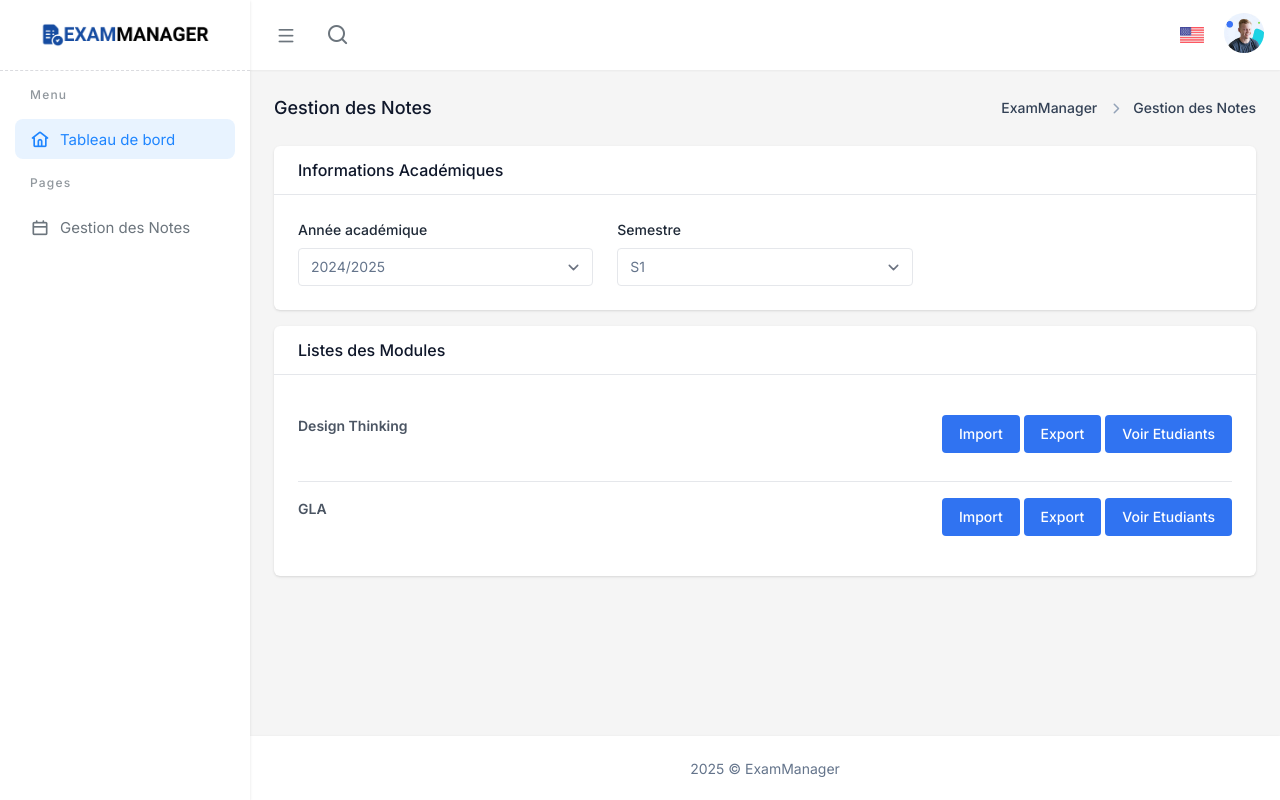
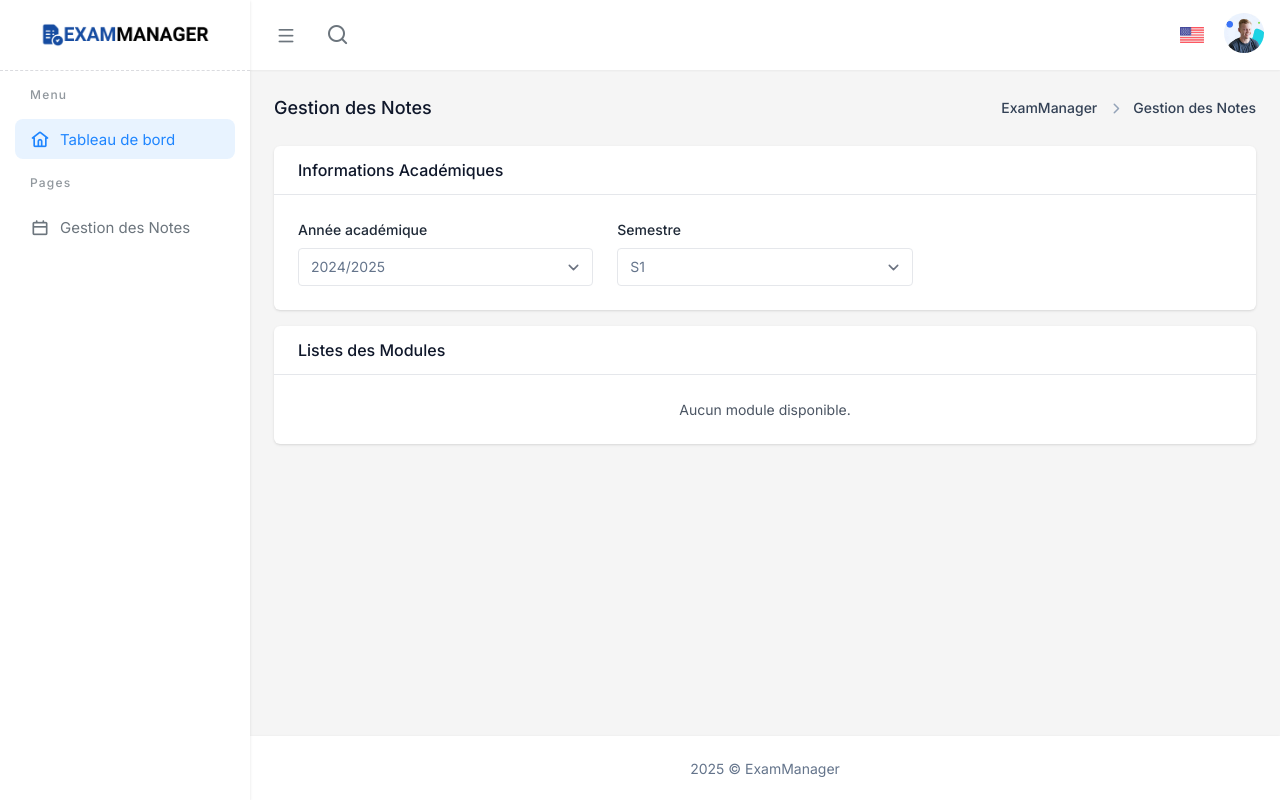
Before and after one commit to ouchgoutmohamed/App_Gestion_Des_examens, a CodeIgniter 4 app: the page made by app/Views/professor/grades_management.php in a window 1280 px wide. Run offline with PHP 8.4 and a stand-in for CodeIgniter, Linux system fonts and the light colour scheme; the template is opened without the code that fills it, so the values that code supplies are empty; some libraries are stand-ins or nearby versions; some web fonts are replaced.

Commit message:
Display Courses in grades_management page

```diff
--- a/app/Views/professor/grades_management.php
+++ b/app/Views/professor/grades_management.php
@@ -93,44 +93,37 @@
                             <div class="px-6" data-simplebar style="max-height: 304px;">
                                 <div class="space-y-3 divide-y divide-gray-200 dark:divide-gray-700">
 
-                                        <!-- Grade 2 -->
+                                    <?php if (!empty($courses)): ?>
+                                        <?php foreach ($courses as $course): ?>
                                             <div class="flex items-center py-4">
                                                 <div class="w-full overflow-hidden">
-                                                <div class="flex justify-between">
-                                                    <div class="flex justify-between">
-                                                        <h5 class="font-semibold text-gray-600 dark:text-gray-400">Design Thinking</h5>
-                                                    </div>
-                                                    <div>
+                                                    <div class="flex justify-between items-center">
+                                                        <!-- Course Title -->
+                                                        <h5 class="font-semibold text-gray-600 dark:text-gray-400">
+                                                            <?= esc($course['title']); ?>
+                                                        </h5>
+                                                        <!-- Actions -->
+                                                        <div class="flex gap-2">
                                                             <button type="button" class="btn bg-primary text-white">Import</button>
                                                             <button type="button" class="btn bg-primary text-white">Export</button>
-                                                    <a href="/students"><button type="button" class="btn bg-primary text-white">Voir Etudiants</button></a>
+                                                            <a href="/students/<?= esc($course['id']); ?>">
+                                                                <button type="button" class="btn bg-primary text-white">Voir Etudiants</button>
+                                                            </a>
                                                         </div>
                                                     </div>
-
-
                                                 </div>
                                             </div>
-                                        <!-- Grade 3 -->
-                                        <div class="flex items-center py-4">
-                                            <div class="w-full overflow-hidden">
-                                            <div class="flex justify-between">
-                                                    <div class="flex justify-between">
-                                                        <h5 class="font-semibold text-gray-600 dark:text-gray-400">GLA</h5>
-                                                    </div>
-                                                    <div>
-                                                    <button type="button" class="btn bg-primary text-white">Import</button>
-                                                    <button type="button" class="btn bg-primary text-white">Export</button>
-                                                    <a href="/students"><button type="button" class="btn bg-primary text-white">Voir Etudiants</button></a>
-                                                    </div>
-                                             </div>
+                                        <?php endforeach; ?>
+                                    <?php else: ?>
+                                        <p class="text-gray-600 dark:text-gray-400 text-center">Aucun module disponible.</p>
+                                    <?php endif; ?>
 
                                 </div>
                             </div>
                         </div>
                     </div>
                 </div>
-                        </div>
-                    </div>
+
 
             </main>
 
```
Also changed, not shown: app/Config/Routes.php (+0 -7 lines). Lines whose indentation alone changed are shown as unchanged.
